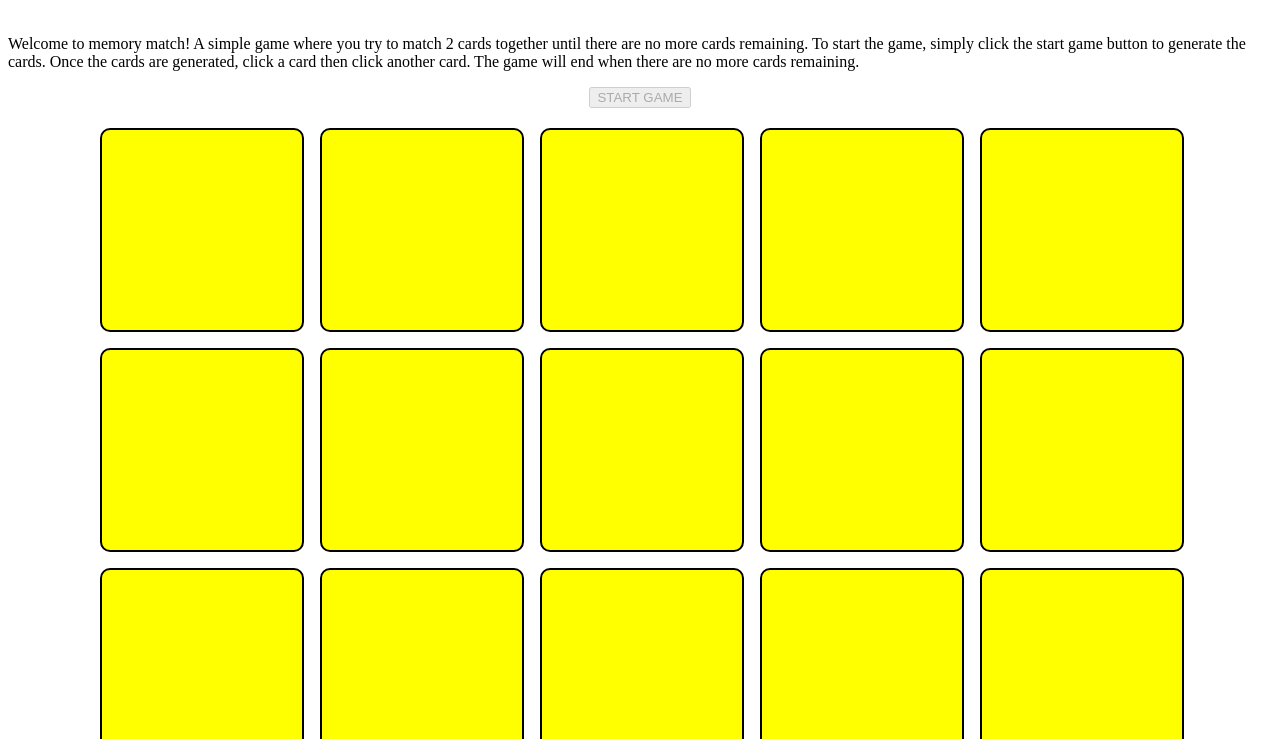
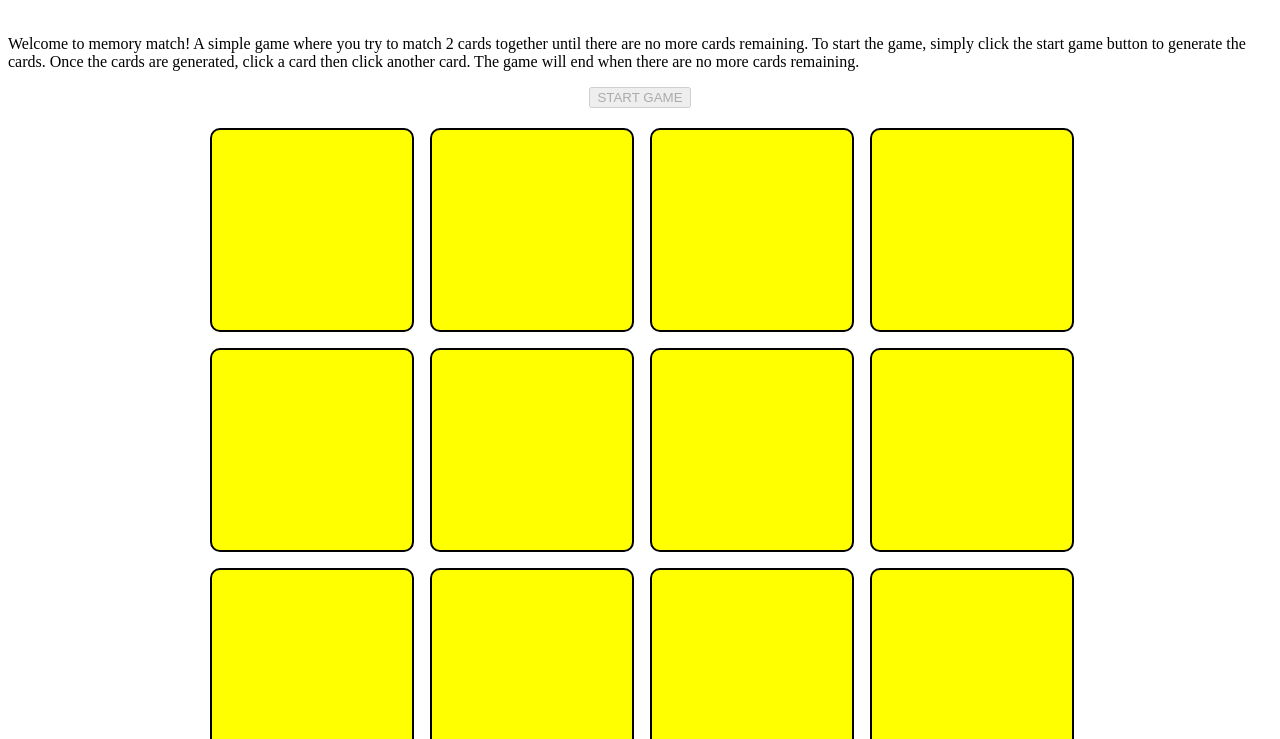
Before and after one commit to anthonyochoa99/memory-match, a plain HTML site: page index.html in a window 1280 px wide. Both pictures are taken after a click on the button "START GAME". Shown: the part 61-800 px from the top of the page. Drawn offline with Linux system fonts and the light colour scheme.

Commit message:
Remove pairs from word bank and style game board

```diff
--- a/script.js
+++ b/script.js
@@ -5,7 +5,6 @@ const wordBank = ['Lion', 'Lion',
                   'Zebra', 'Zebra',
                   'Panda', 'Panda',
                   'Monkey', 'Monkey',
-                  'Kangaroo', 'Kangaroo',
                   'Bear', 'Bear',
                   'Wolf', 'Wolf',
                   'Fox', 'Fox',
@@ -13,15 +12,11 @@ const wordBank = ['Lion', 'Lion',
                   'Rabbit', 'Rabbit',
                   'Otter', 'Otter',
                   'Hippopotamus', 'Hippopotamus',
-                  'Rhinoceros', 'Rhinoceros',
                   'Dog', 'Dog',
                   'Cat', 'Cat',
                   'Hamster', 'Hamster',
                   'Sloth', 'Sloth',
                   'Dinosaur', 'Dinosaur',
-                  'Lizard', 'Lizard',
-                  'Camel', 'Camel',
-                  'Koala', 'Koala',
                   'Raccoon', 'Raccoon',
                   'Octopus', 'Octopus',
                   'Stingray', 'Stingray',
@@ -86,7 +81,7 @@ function disableStartBtn() {
 function generateCards() {
     let gameBoard = document.querySelector('.game-board');
 
-    for (let i = 1; i < 56; i++) {
+    for (let i = 0; i < 50; i++) {
         let randomWord = wordBank.splice([Math.floor(Math.random() * wordBank.length)], 1);
         usedWords.push(randomWord.join());
 
--- a/style.css
+++ b/style.css
@@ -17,6 +17,8 @@ main {
     justify-content: center;
     flex-wrap: wrap;
     gap: 20px;
+    margin-left: 100px;
+    margin-right: 100px;
 }
 
 .flip-container {
```
